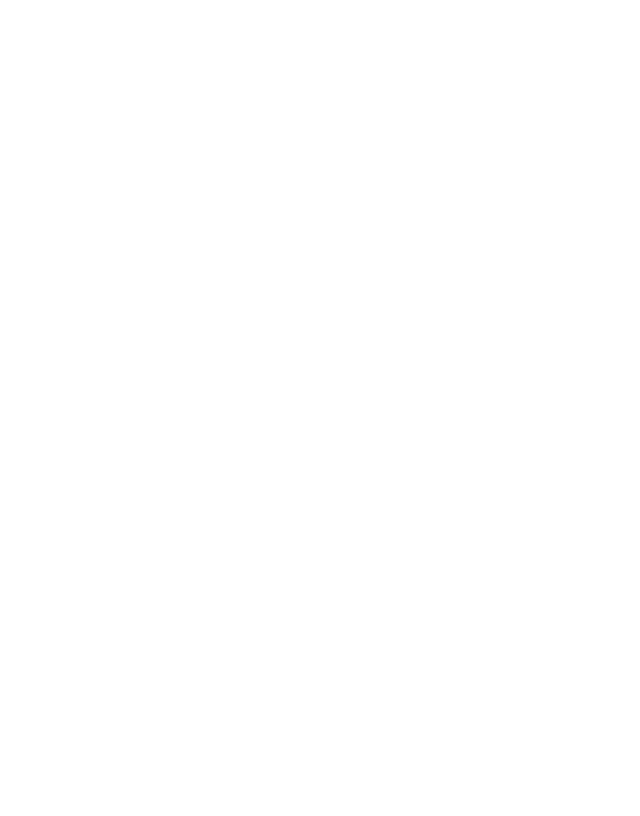
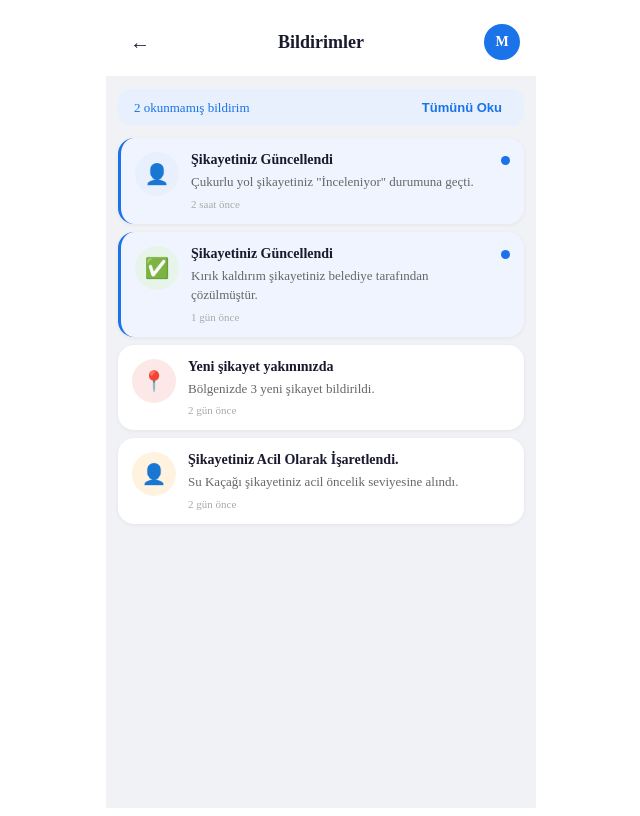
Before and after one commit to abdussamedtoprak-bs/sikayet-haritasi-mobil, an Angular app: page /bildirimler in a window 1280 px wide. Before the commit this address led to /. Shown: the whole page, without its empty margins (319-959 px from the left). Built offline with nearby package versions, Linux system fonts and the light colour scheme.

Commit message:
feat: bildirimler sayfası tamamlandı - bildirim tiklama ve yonlendirme eklendi

```diff
--- a/src/app/app.routes.ts
+++ b/src/app/app.routes.ts
@@ -3,6 +3,7 @@
 import { RegisterComponent } from './pages/register/register';
 import { AyarlarComponent } from "./pages/ayarlar/ayarlar";
 import {Complaints} from './pages/complaints/complaints';
+import { BildirimlerComponent } from './pages/bildirimler/bildirimler';
 
 export const routes: Routes = [
   { path: '', redirectTo: 'login', pathMatch: 'full' },
@@ -10,5 +11,5 @@
   { path: 'register', component: RegisterComponent },
   { path: 'ayarlar', component: AyarlarComponent },
   { path: 'complaints', component: Complaints },
-
+  { path: 'bildirimler', component: BildirimlerComponent }
 ];
--- /dev/null
+++ b/src/app/pages/bildirimler/bildirimler.css
@@ -0,0 +1,155 @@
+.bildirimler-wrapper {
+  min-height: 100vh;
+  background: #f0f2f5;
+  display: flex;
+  flex-direction: column;
+  max-width: 430px;
+  margin: 0 auto;
+  width: 100%;
+}
+
+.header {
+  display: flex;
+  align-items: center;
+  padding: 16px;
+  background: white;
+  border-bottom: 1px solid #f0f0f0;
+  gap: 12px;
+  position: sticky;
+  top: 0;
+  z-index: 10;
+}
+
+.geri-btn {
+  background: transparent;
+  border: none;
+  font-size: 20px;
+  cursor: pointer;
+  color: #1a1a2e;
+  padding: 4px 8px;
+}
+
+.baslik {
+  flex: 1;
+  font-size: 18px;
+  font-weight: 600;
+  color: #1a1a2e;
+  text-align: center;
+  margin: 0;
+}
+
+.header-avatar {
+  width: 36px;
+  height: 36px;
+  border-radius: 50%;
+  background: #1a73e8;
+  color: white;
+  display: flex;
+  align-items: center;
+  justify-content: center;
+  font-size: 14px;
+  font-weight: 600;
+}
+
+.tumunu-oku-bar {
+  display: flex;
+  align-items: center;
+  justify-content: space-between;
+  padding: 10px 16px;
+  background: #e8f0fe;
+  font-size: 13px;
+  color: #1a73e8;
+  margin: 12px 12px 0;
+  border-radius: 12px;
+}
+
+.tumunu-oku-btn {
+  background: transparent;
+  border: none;
+  color: #1a73e8;
+  font-size: 13px;
+  font-weight: 600;
+  cursor: pointer;
+}
+
+.bildirim-listesi {
+  display: flex;
+  flex-direction: column;
+  gap: 8px;
+  padding: 12px;
+}
+
+.bildirim-kart {
+  display: flex;
+  align-items: flex-start;
+  gap: 12px;
+  padding: 14px;
+  background: white;
+  border-radius: 16px;
+  cursor: pointer;
+  transition: all 0.15s;
+  position: relative;
+  box-shadow: 0 1px 4px rgba(0,0,0,0.06);
+}
+
+.bildirim-kart:hover {
+  box-shadow: 0 2px 8px rgba(0,0,0,0.10);
+  transform: translateY(-1px);
+}
+
+.bildirim-kart.okunmamis {
+  background: #f0f4ff;
+  border-left: 3px solid #1a73e8;
+}
+
+.bildirim-ikon-alan {
+  flex-shrink: 0;
+}
+
+.bildirim-ikon {
+  width: 44px;
+  height: 44px;
+  border-radius: 50%;
+  display: flex;
+  align-items: center;
+  justify-content: center;
+  font-size: 20px;
+}
+
+.ikon-guncelleme { background: #e8f0fe; }
+.ikon-cozuldu    { background: #e6f4ea; }
+.ikon-yakin      { background: #fce8e6; }
+.ikon-acil       { background: #fff3e0; }
+
+.bildirim-icerik {
+  flex: 1;
+  min-width: 0;
+}
+
+.bildirim-baslik {
+  font-size: 14px;
+  font-weight: 600;
+  color: #1a1a2e;
+  margin-bottom: 4px;
+}
+
+.bildirim-mesaj {
+  font-size: 13px;
+  color: #666;
+  line-height: 1.5;
+  margin-bottom: 6px;
+}
+
+.bildirim-zaman {
+  font-size: 11px;
+  color: #aaa;
+}
+
+.okunmamis-nokta {
+  width: 9px;
+  height: 9px;
+  border-radius: 50%;
+  background: #1a73e8;
+  flex-shrink: 0;
+  margin-top: 4px;
+}
--- /dev/null
+++ b/src/app/pages/bildirimler/bildirimler.html
@@ -0,0 +1,48 @@
+<div class="bildirimler-wrapper">
+
+  <!-- Üst bar -->
+  <div class="header">
+    <button class="geri-btn" (click)="geriDon()">←</button>
+    <h1 class="baslik">Bildirimler</h1>
+    <div class="header-avatar">M</div>
+  </div>
+
+  <!-- Okunmamış varsa tümünü oku butonu -->
+  @if (okunmamisSayisi() > 0) {
+    <div class="tumunu-oku-bar">
+      <span>{{ okunmamisSayisi() }} okunmamış bildirim</span>
+      <button class="tumunu-oku-btn" (click)="tumunuOku()">Tümünü Oku</button>
+    </div>
+  }
+
+  <!-- Bildirim listesi -->
+  <div class="bildirim-listesi">
+
+    @for (bildirim of bildirimler(); track bildirim.id) {
+              <div
+            class="bildirim-kart"
+            [class.okunmamis]="!bildirim.okundu"
+            (click)="bildirimeTikla(bildirim)">
+
+        <div class="bildirim-ikon-alan">
+          <div class="bildirim-ikon" [class]="'ikon-' + bildirim.tip">
+            {{ ikonGetir(bildirim.tip) }}
+          </div>
+        </div>
+
+        <div class="bildirim-icerik">
+          <div class="bildirim-baslik">{{ bildirim.baslik }}</div>
+          <div class="bildirim-mesaj">{{ bildirim.mesaj }}</div>
+          <div class="bildirim-zaman">{{ bildirim.zaman }}</div>
+        </div>
+
+        @if (!bildirim.okundu) {
+          <div class="okunmamis-nokta"></div>
+        }
+
+      </div>
+    }
+
+  </div>
+
+</div>
--- /dev/null
+++ b/src/app/pages/bildirimler/bildirimler.ts
@@ -0,0 +1,111 @@
+import { Component, signal } from '@angular/core';
+import { CommonModule } from '@angular/common';
+import { Router, RouterModule } from '@angular/router';
+
+interface Bildirim {
+  id: number;
+  tip: 'guncelleme' | 'cozuldu' | 'yakin' | 'acil';
+  baslik: string;
+  mesaj: string;
+  zaman: string;
+  okundu: boolean;
+  yonlendirme: string;
+}
+
+@Component({
+  selector: 'app-bildirimler',
+  standalone: true,
+  imports: [CommonModule, RouterModule],
+  templateUrl: './bildirimler.html',
+  styleUrl: './bildirimler.css'
+})
+export class BildirimlerComponent {
+
+  bildirimler = signal<Bildirim[]>([
+    {
+      id: 1,
+      tip: 'guncelleme',
+      baslik: 'Şikayetiniz Güncellendi',
+      mesaj: 'Çukurlu yol şikayetiniz "İnceleniyor" durumuna geçti.',
+      zaman: '2 saat önce',
+      okundu: false,
+      yonlendirme: '/sikayet-detay/1'
+    },
+    {
+      id: 2,
+      tip: 'cozuldu',
+      baslik: 'Şikayetiniz Güncellendi',
+      mesaj: 'Kırık kaldırım şikayetiniz belediye tarafından çözülmüştür.',
+      zaman: '1 gün önce',
+      okundu: false,
+      yonlendirme: '/sikayet-detay/2'
+    },
+    {
+      id: 3,
+      tip: 'yakin',
+      baslik: 'Yeni şikayet yakınınızda',
+      mesaj: 'Bölgenizde 3 yeni şikayet bildirildi.',
+      zaman: '2 gün önce',
+      okundu: true,
+      yonlendirme: '/sikayet-detay/3'
+    },
+    {
+      id: 4,
+      tip: 'acil',
+      baslik: 'Şikayetiniz Acil Olarak İşaretlendi.',
+      mesaj: 'Su Kaçağı şikayetiniz acil öncelik seviyesine alındı.',
+      zaman: '2 gün önce',
+      okundu: true,
+      yonlendirme: '/sikayet-detay/4'
+    }
+  ]);
+
+  constructor(private router: Router) {}
+
+bildirimeTikla(bildirim: Bildirim): void {
+  this.okunduIsaretle(bildirim.id);
+
+  const mevcutRotalar: Record<string, string> = {
+    '/guncel-sikayetler': '/guncel-sikayetler',
+    '/ayarlar': '/ayarlar',
+    '/bildirimler': '/bildirimler'
+  };
+
+  if (mevcutRotalar[bildirim.yonlendirme]) {
+    this.router.navigate([bildirim.yonlendirme]);
+  } else {
+    alert('Bu sayfa yakında eklenecek: ' + bildirim.yonlendirme);
+  }
+}
+
+
+  okunduIsaretle(id: number): void {
+    this.bildirimler.update(liste =>
+      liste.map(b => b.id === id ? { ...b, okundu: true } : b)
+    );
+  }
+
+  tumunuOku(): void {
+    this.bildirimler.update(liste =>
+      liste.map(b => ({ ...b, okundu: true }))
+    );
+  }
+
+  okunmamisSayisi(): number {
+    return this.bildirimler().filter(b => !b.okundu).length;
+  }
+
+  geriDon(): void {
+    this.router.navigate(['/anasayfa']);
+  }
+
+  ikonGetir(tip: string): string {
+    const ikonlar: Record<string, string> = {
+      guncelleme: '👤',
+      cozuldu: '✅',
+      yakin: '📍',
+      acil: '👤'
+    };
+    return ikonlar[tip] || '🔔';
+  }
+}
```
Also changed, not shown: 1 other file (tests, documents, lock files or other folders).
